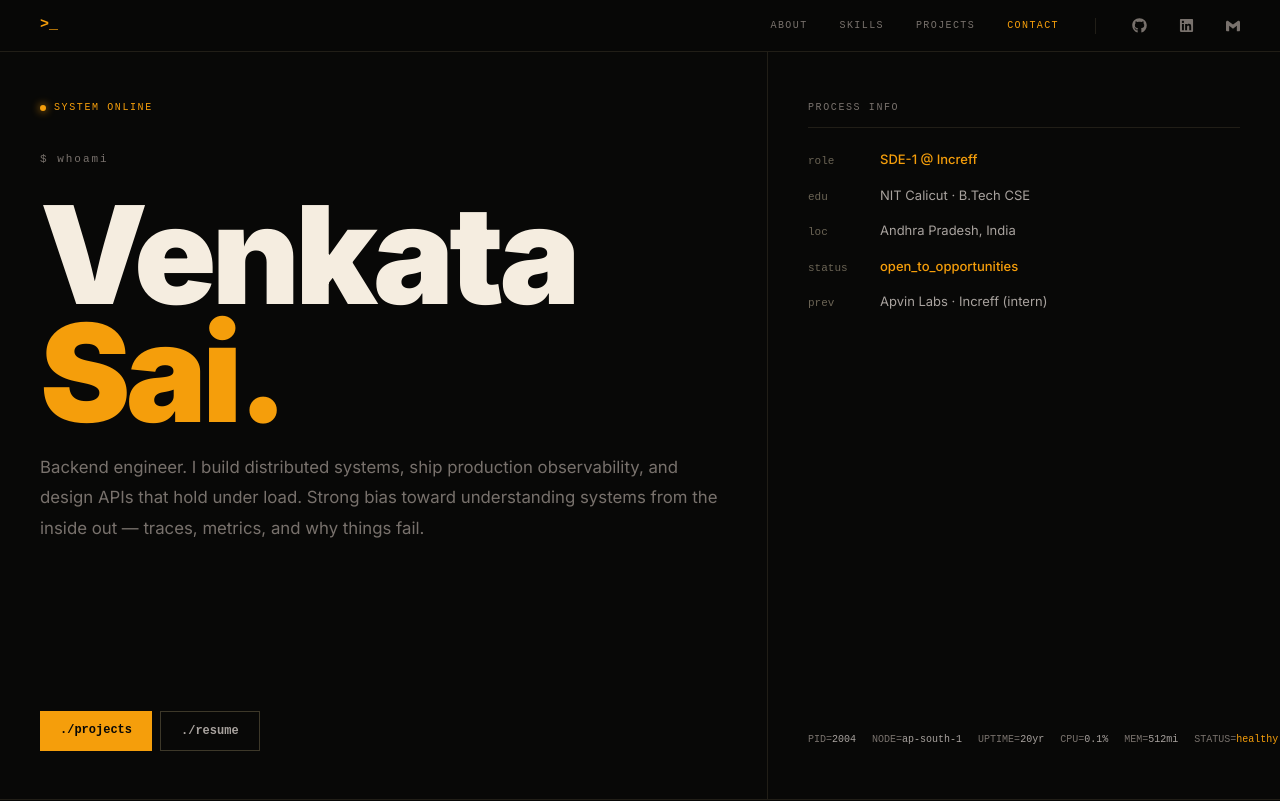
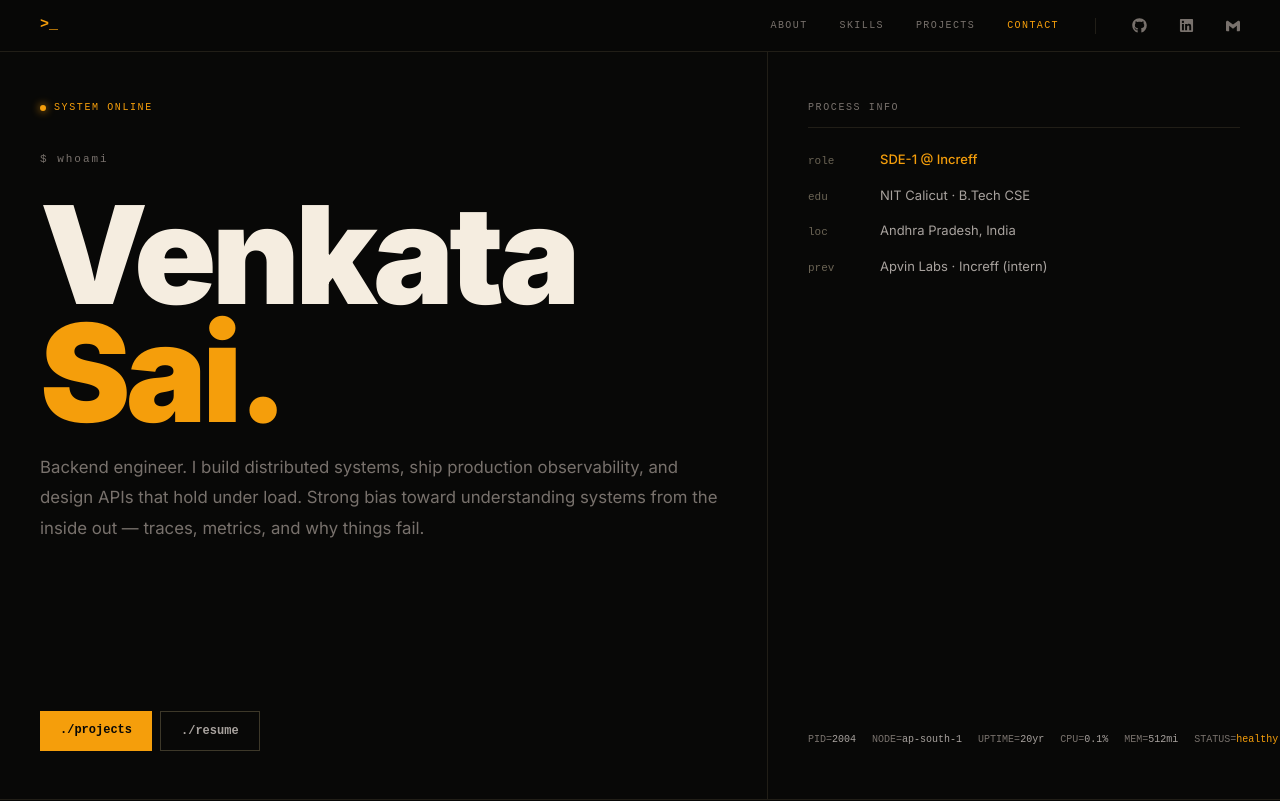
Before and after one commit to venkatasai24/portfolio, a React (Create React App) app: page / in a window 1280 px wide. Shown: the top 801 px of the page. Built offline with nearby package versions, Linux system fonts and the light colour scheme.

Commit message:
chore: comment unwanted things

```diff
--- a/src/components/About.js
+++ b/src/components/About.js
@@ -96,7 +96,7 @@ const About = () => {
               <Stat k="role"   v="SDE-1 @ Increff"          accent />
               <Stat k="edu"    v="NIT Calicut · B.Tech CSE"       />
               <Stat k="loc"    v="Andhra Pradesh, India"          />
-              <Stat k="status" v="open_to_opportunities"     accent />
+              {/* <Stat k="status" v="open_to_opportunities"     accent /> */}
               <Stat k="prev"   v="Apvin Labs · Increff (intern)"  />
             </div>
           </div>
```
